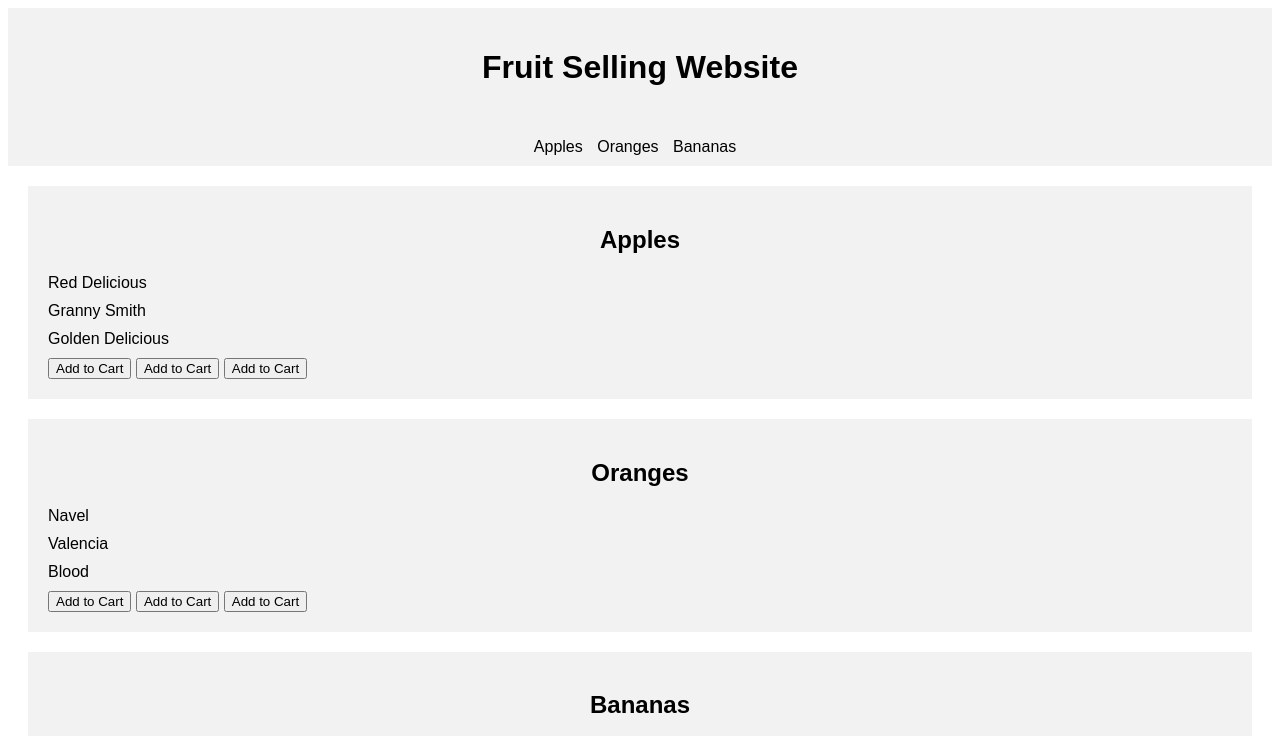
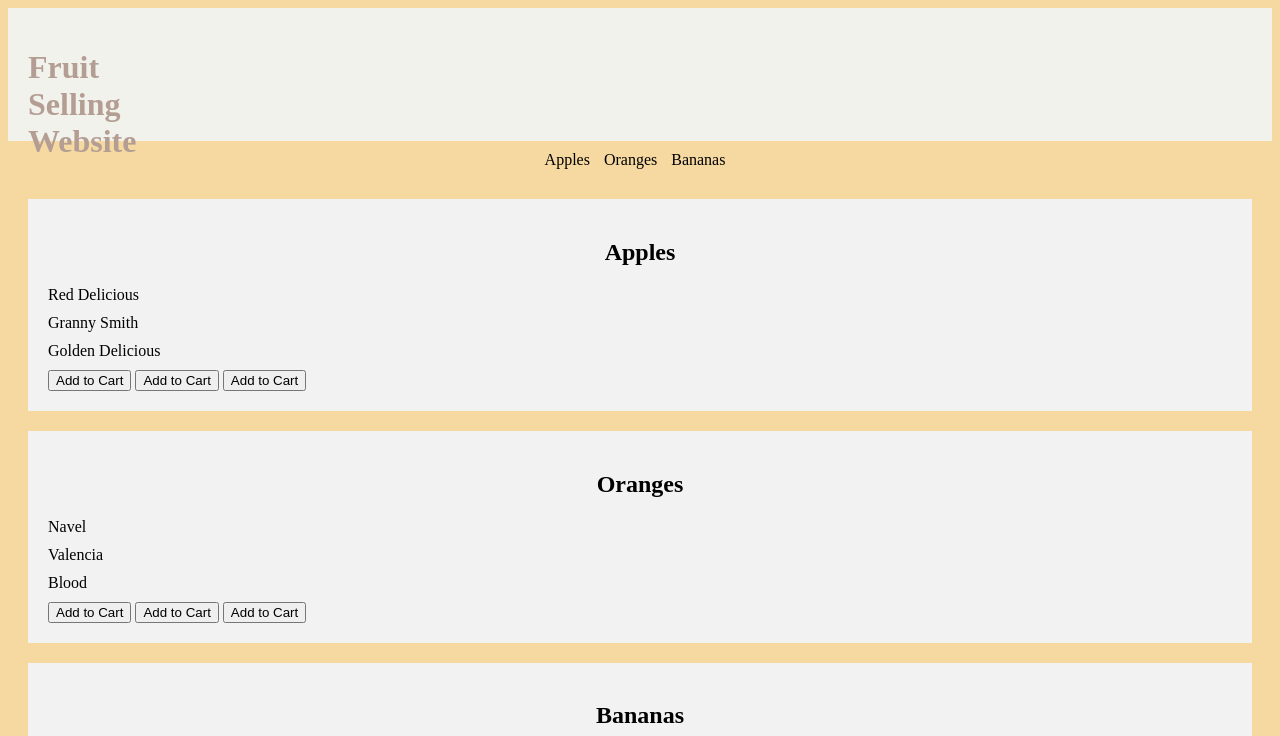
Before and after one commit to Pratik-Navghare/OIBGRIP, a plain HTML site: page index.html in a window 1280 px wide. Shown: the top 736 px of the page. Drawn offline with Linux system fonts and the light colour scheme.

Commit message:
CSS Changes

```diff
--- a/style.css
+++ b/style.css
@@ -1,19 +1,28 @@
 body {
-    font-family: Arial, sans-serif;
+  background-color: #F6D9A0;
+    /*font-family: Arial, sans-serif;*/
   }
 
   header {
-    background-color: #f2f2f2;
+    background-color: #F1F2EB;
     padding: 20px;
     text-align: center;
-    border: #000;
+    background-size: 200% 10%;
+
+  }
+  header h1{
+    height: 50px;
+    width: 150px;
+    color: #B49E94;
+    text-align: left;
   }
 
   nav {
-    background-color: #f2f2f2;
+    /*background-color: #f2f2f2;*/
     padding: 10px;
     text-align: center;
     border-color: blanchedalmond;
+    border-radius: 5px;
   }
 
   nav ul {
```
